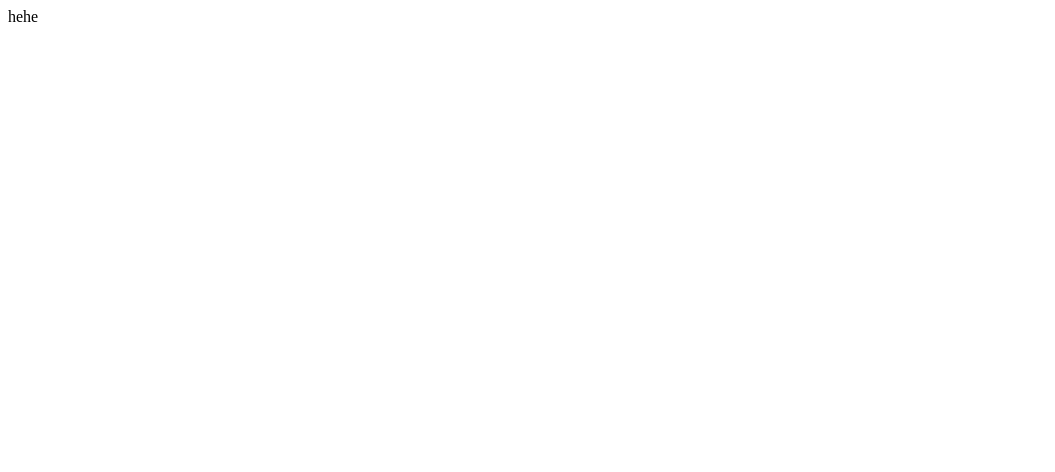
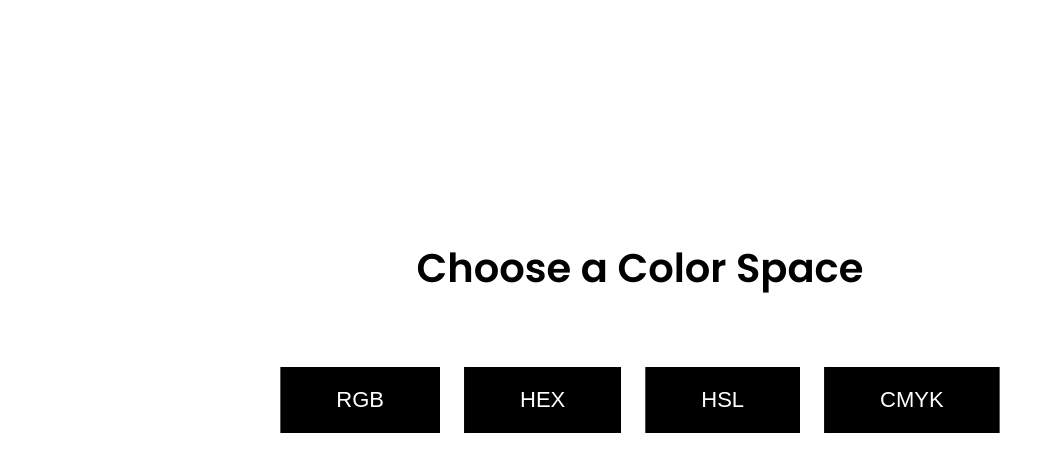
Before and after one commit to ttoomas/guess-the-color-game, a React (Create React App) app: page / in a window 1280 px wide. Shown: the top 472 px of the page, without its empty margins (0-1055 px from the left). Built offline with nearby package versions, Linux system fonts and the light colour scheme.

Commit message:
Choose color space and difficulty pages

```diff
--- a/package.json
+++ b/package.json
@@ -8,6 +8,7 @@
     "@testing-library/user-event": "^13.5.0",
     "react": "^18.2.0",
     "react-dom": "^18.2.0",
+    "react-router-dom": "^6.4.2",
     "react-scripts": "5.0.1",
     "web-vitals": "^2.1.4"
   },
--- a/public/index.html
+++ b/public/index.html
@@ -3,12 +3,11 @@
   <head>
     <meta charset="utf-8" />
     <meta name="viewport" content="width=device-width, initial-scale=1" />
-    <meta name="theme-color" content="#000000" />
     <meta
       name="description"
       content="Web site created using create-react-app"
     />
-    <link rel="manifest" href="%PUBLIC_URL%/manifest.json" />
+    </style>
     <title>React App</title>
   </head>
   <body>
--- a/src/App.js
+++ b/src/App.js
@@ -1,8 +1,33 @@
+import { createMemoryRouter, RouterProvider } from 'react-router-dom';
+import ColorSpace from './pages/ColorSpace';
+import CustomError from './pages/CustomError';
+import Difficulty from './pages/Difficulty';
+import Game from './pages/Game';
+
 function App() {
+  const router = createMemoryRouter([
+    {
+      path: "/",
+      errorElement: <CustomError/>,
+      children: [
+        {
+          path: "/",
+          element: <ColorSpace/>
+        },
+        {
+          path: "difficulty",
+          element: <Difficulty/>
+        },
+        {
+          path: "game",
+          element: <Game/>
+        }
+      ]
+    }
+  ]);
+
   return (
-    <div className="App">
-      hehe
-    </div>
+    <RouterProvider router={router}/>
   );
 }
 
--- /dev/null
+++ b/src/components/setGameData.js
@@ -0,0 +1,5 @@
+export const setGameData = () => {
+    console.log('its wodasfrking');
+
+    return "hehe"
+}
--- /dev/null
+++ b/src/pages/ColorSpace.jsx
@@ -0,0 +1,24 @@
+import React from 'react';
+import { useNavigate } from 'react-router-dom';
+
+const ColorSpace = () => {
+  const navigate = useNavigate();
+
+  const diffPage = (colorSpaceId) => {
+    navigate('/difficulty', {state: {colorId: colorSpaceId}});
+  }
+
+  return (
+    <main className="main">
+      <h1 className='main__title'>Choose a Color Space</h1>
+      <div className='main__grid'>
+        <button onClick={() => diffPage(0)} className="main__btn">RGB</button>
+        <button onClick={() => diffPage(1)} className="main__btn">HEX</button>
+        <button onClick={() => diffPage(2)} className="main__btn">HSL</button>
+        <button onClick={() => diffPage(3)} className="main__btn">CMYK</button>
+      </div>
+    </main>
+  )
+}
+
+export default ColorSpace
--- /dev/null
+++ b/src/pages/CustomError.jsx
@@ -0,0 +1,9 @@
+import React from 'react'
+
+const CustomError = () => {
+  return (
+    <div>CustomError</div>
+  )
+}
+
+export default CustomError
--- /dev/null
+++ b/src/pages/Difficulty.jsx
@@ -0,0 +1,28 @@
+import React from 'react'
+import { useLocation, useNavigate } from 'react-router-dom'
+
+const Difficulty = () => {
+  const location = useLocation();
+  const navigate = useNavigate();
+
+  const gamePage = (diffIdBtn) => {
+    const colorSpaceId = location.state.colorId;
+
+    navigate('/game', {state: {colorId: colorSpaceId, diffId: diffIdBtn}});
+  }
+
+  return (
+    <main className="main main__diff">
+      <h1 className='main__title'>Choose a Difficulty</h1>
+      <div className='main__grid'>
+        <button onClick={() => gamePage(0)} className="main__btn">Easy</button>
+        <button onClick={() => gamePage(1)} className="main__btn">Medium</button>
+        <button onClick={() => gamePage(2)} className="main__btn">Hard</button>
+        <button onClick={() => gamePage(3)} className="main__btn">Expert</button>
+        <button onClick={() => gamePage(4)} className="main__btn">Impossible</button>
+      </div>
+    </main>
+  )
+}
+
+export default Difficulty
--- /dev/null
+++ b/src/pages/Game.jsx
@@ -0,0 +1,16 @@
+import React from 'react'
+import { useLocation } from 'react-router-dom'
+import { setGameData } from '../components/setGameData';
+
+const Game = () => {
+  const location = useLocation();
+
+  const gamedata = setGameData();
+  console.log(gamedata);
+
+  return (
+    <div>Game</div>
+  )
+}
+
+export default Game
--- a/src/style.css
+++ b/src/style.css
@@ -0,0 +1,76 @@
+@import url('https://fonts.googleapis.com/css2?family=Poppins:wght@300;400;500;600&display=swap');
+
+html{
+	font-size: 100%;
+	box-sizing: border-box;
+}
+*, *::before, *::after{
+	box-sizing: inherit;
+}
+body{
+    margin: 0;
+    padding: 0;
+    font-family: 'Poppins', sans-serif;
+    font-weight: 400;
+    font-size: 17px;
+}
+h1,h2,h3,h4,h5,h6,p{
+    margin: 0;
+}
+
+.main{
+    width: 100vw;
+    height: 100vh;
+    display: flex;
+    flex-direction: column;
+    align-items: center;
+    justify-content: center;
+}
+.main__title{
+    font-size: 2.5rem;
+    margin-bottom: 16.5rem;
+}
+.main__grid{
+    display: flex;
+    position: fixed;
+    flex-direction: row;
+    grid-column-gap: 1.5rem;
+}
+.main__btn{
+    outline: 0;
+    border: 0;
+    background-color: black;
+    color: white;
+    padding: 1.25rem 3.5rem;
+    font-size: 1.375rem;
+    cursor: pointer;
+    clip-path: polygon(0 0, 70% 0%, 100% 0, 100% 70%, 100% 100%, 30% 100%, 0 100%, 0% 30%);
+    transition: clip-path 215ms ease-in-out;
+}
+.main__btn:hover{
+    clip-path: polygon(8% 0, 89% 0, 100% 18%, 100% 78%, 91% 100%, 10% 100%, 0 82%, 0 21%);;
+}
+
+@media only screen and (max-width: 49em){
+    .main__grid{
+        flex-direction: column;
+        grid-row-gap: 1.25rem;
+    }
+    .main__title{
+        font-size: 2.25rem;
+        margin-bottom: 31.1rem;
+        text-align: center;
+    }
+}
+
+@media only screen and (max-width: 65em){
+    .main.main__diff .main__grid{
+        flex-direction: column;
+        grid-row-gap: 1.25rem;
+    }
+    .main.main__diff .main__title{
+        font-size: 2.25rem;
+        margin-bottom: 34.1rem;
+        text-align: center;
+    }
+}
```
Also changed, not shown: public/manifest.json (deleted), public/robots.txt (deleted), 1 other file (tests, documents, lock files or other folders).
